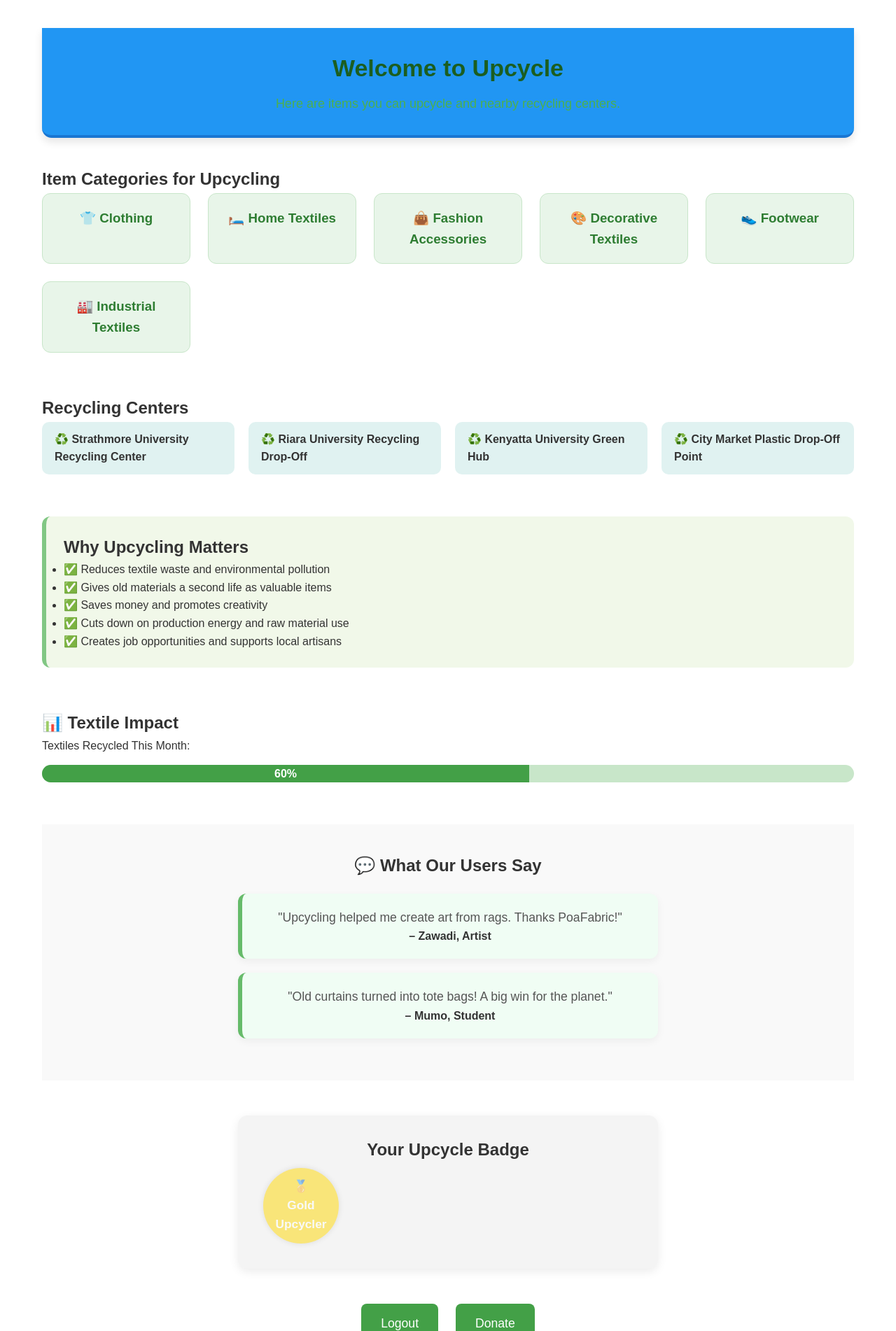
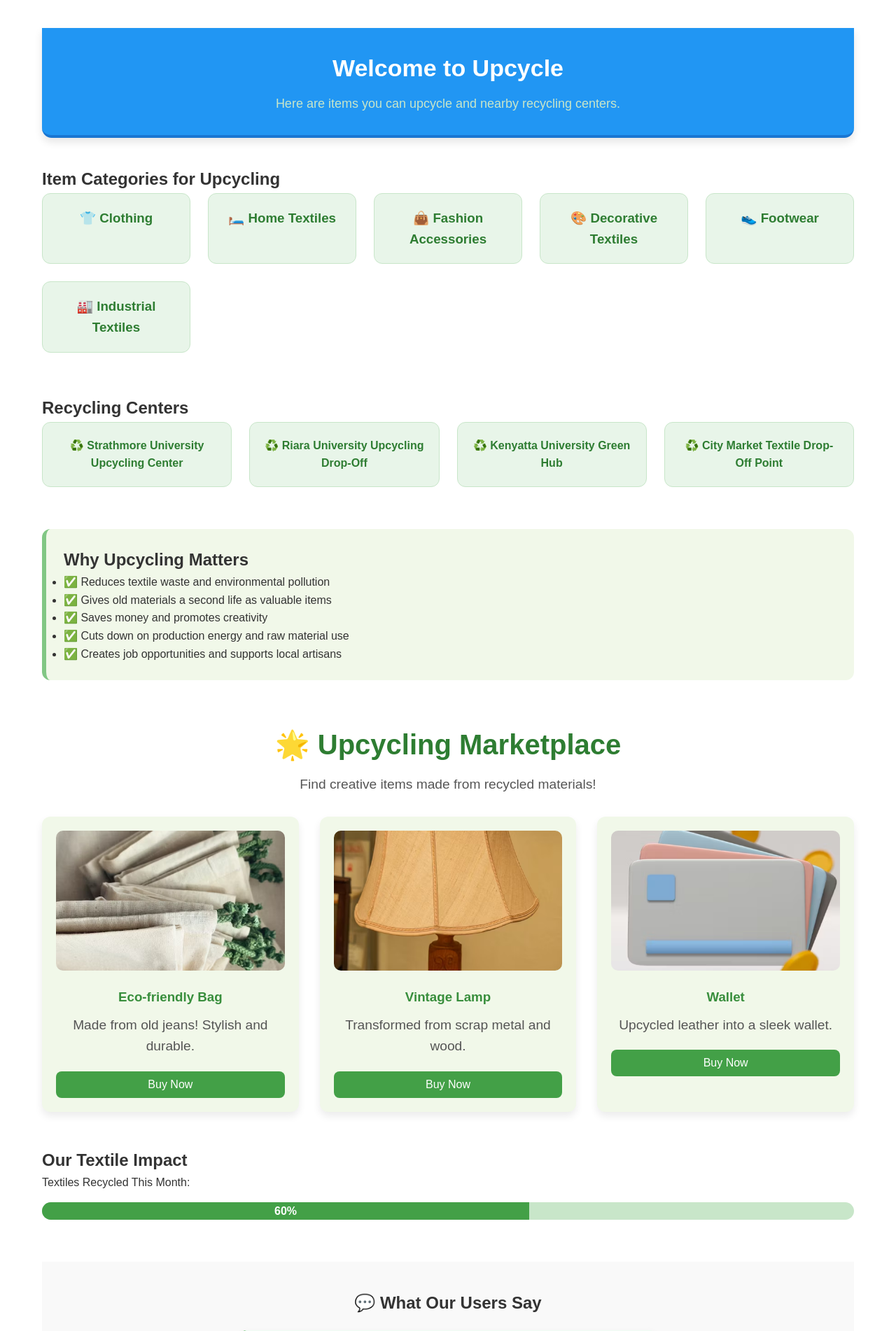
Before and after one commit to taragon/PoaFabric, a Django app: page /upcycler/ in a window 1280 px wide. Shown: the top 1902 px of the page at 70% size. Run offline with Django 4.2, Linux system fonts and the light colour scheme; a user stored in the database is signed in.

Commit message:
adding marketplace to upcycling dashboard

```diff
--- a/user/static/user/styles.css
+++ b/user/static/user/styles.css
@@ -128,20 +128,31 @@ button:hover {
     background-color: #005fa3;
 }
 
+/* ===== General Reset ===== */
+* {
+    margin: 0;
+    padding: 0;
+    box-sizing: border-box;
+}
+
 /* ===== Dashboard Header ===== */
 .dashboard-header {
     text-align: center;
     margin-bottom: 40px;
+    background-color: #1b5e20;
+    padding: 30px 20px;
+    color: white;
+    border-radius: 0 0 20px 20px;
 }
 
 .dashboard-header h1 {
     font-size: 2.8em;
-    color: #1b5e20;
+    color: white;
 }
 
 .dashboard-header p {
     font-size: 1.3em;
-    color: #4caf50;
+    color: #c8e6c9;
 }
 
 /* ===== Sections ===== */
@@ -193,23 +204,33 @@ section {
     color: #444;
 }
 
-/* ===== Centers List ===== */
+/* ===== Recycling Centers ===== */
 .centers-section ul {
     list-style: none;
     padding-left: 0;
     display: grid;
     grid-template-columns: repeat(auto-fit, minmax(250px, 1fr));
-    gap: 20px;
+    gap: 25px;
 }
 
 .centers-section li {
-    background: #e0f2f1;
-    padding: 12px 18px;
-    border-radius: 10px;
-    font-weight: 500;
+    background: #e8f5e9;
+    border: 1px solid #c8e6c9;
+    border-radius: 12px;
+    padding: 20px;
+    font-weight: bold;
+    text-align: center;
+    color: #2e7d32;
+    transition: all 0.3s ease;
+    cursor: pointer;
 }
 
-/* ===== Importance Section & Progress Impact ===== */
+.centers-section li:hover {
+    background-color: #c8e6c9;
+    transform: scale(1.05);
+}
+
+/* ===== Importance Section ===== */
 .importance-section, .progress-impact {
     background: #f1f8e9;
     padding: 25px;
@@ -217,6 +238,7 @@ section {
     border-radius: 12px;
 }
 
+/* ===== Progress Bar ===== */
 .progress-bar {
     background-color: #c8e6c9;
     border-radius: 20px;
@@ -228,13 +250,15 @@ section {
 .progress {
     background-color: #43a047;
     height: 100%;
+    width: 0%;
     text-align: center;
     color: white;
     line-height: 25px;
     font-weight: bold;
+    transition: width 2s ease-in-out;
 }
 
-/* ===== Testimonials ===== */
+/* ===== Testimonials Section ===== */
 .testimonials {
     margin-bottom: 40px;
     background: #f9f9f9;
@@ -255,6 +279,23 @@ section {
 .testimonial-card p {
     font-size: 1.1em;
     color: #555;
+}
+
+/* ===== Testimonial Button ===== */
+.testimonials button {
+    background-color: #43a047;
+    color: white;
+    padding: 12px 24px;
+    font-size: 1em;
+    border: none;
+    border-radius: 8px;
+    margin-top: 20px;
+    transition: background-color 0.3s ease;
+    cursor: pointer;
+}
+
+.testimonials button:hover {
+    background-color: #388e3c;
 }
 
 /* ===== Button Groups (Donate/Logout) ===== */
@@ -281,7 +322,7 @@ section {
     transform: scale(1.05);
 }
 
-/* ===== Badges Section ===== */
+/* ===== Badge Section ===== */
 .badge-section {
     text-align: center;
     margin: 50px auto;
@@ -306,12 +347,12 @@ section {
     background: #bbb;
     font-size: 1.2rem;
     font-weight: bold;
-    color: white;
+    color: black;
     display: flex;
     flex-direction: column;
     justify-content: center;
     align-items: center;
-    opacity: 0.5;
+    opacity: 0.8;
     transform: scale(0.9);
     transition: all 0.3s ease;
     box-shadow: 0 0 10px rgba(0,0,0,0.2);
@@ -334,6 +375,7 @@ section {
     animation: glow 2s infinite alternate;
 }
 
+/* ===== Animations ===== */
 @keyframes bounce {
     0%, 100% { transform: translateY(0); }
     50% { transform: translateY(-10px); }
@@ -365,6 +407,7 @@ iframe {
     width: 100%;
     height: 400px;
 }
+
 
 /* ===== Blue Bar Header for Upcycler Page ===== */
 .blue-bar {
@@ -441,3 +484,72 @@ iframe {
     opacity: 1;
     transform: translateY(0);
 }
+
+/* ===== Marketplace Section ===== */
+.marketplace-section {
+    margin: 50px 0;
+    text-align: center;
+}
+
+.marketplace-section h2 {
+    font-size: 2.5em;
+    color: #2e7d32;
+    margin-bottom: 10px;
+}
+
+.marketplace-section p {
+    font-size: 1.2em;
+    color: #555;
+    margin-bottom: 30px;
+}
+
+.marketplace-grid {
+    display: grid;
+    grid-template-columns: repeat(auto-fit, minmax(250px, 1fr));
+    gap: 30px;
+}
+
+.marketplace-item {
+    background: #f1f8e9;
+    padding: 20px;
+    border-radius: 12px;
+    box-shadow: 0 6px 12px rgba(0,0,0,0.08);
+    transition: transform 0.3s ease, box-shadow 0.3s ease;
+}
+
+.marketplace-item img {
+    width: 100%;
+    height: 200px;
+    object-fit: cover;
+    border-radius: 10px;
+}
+
+.marketplace-item h3 {
+    margin-top: 15px;
+    color: #388e3c;
+}
+
+.marketplace-item p {
+    margin: 10px 0;
+    color: #555;
+}
+
+.buy-btn {
+    background-color: #43a047;
+    color: white;
+    padding: 10px 20px;
+    margin-top: 10px;
+    border: none;
+    border-radius: 8px;
+    cursor: pointer;
+    transition: background-color 0.3s ease;
+}
+
+.buy-btn:hover {
+    background-color: #2e7d32;
+}
+
+.marketplace-item:hover {
+    transform: scale(1.05);
+    box-shadow: 0 8px 16px rgba(0,0,0,0.15);
+}
--- a/user/templates/user/recycler.html
+++ b/user/templates/user/recycler.html
@@ -126,7 +126,7 @@
                 </li>
 
                 <li onclick="toggleContact('center4')">
-                    <strong>♻️ City Market Plastic Drop-Off Point</strong>
+                    <strong>♻️ City Market Textile Drop-Off Point</strong>
                     <div id="center4" class="contact-info" style="display: none;">
                         📍 City Market, Nairobi CBD<br>
                         📞 +254 733 444 555<br>
--- a/user/templates/user/upcycler.html
+++ b/user/templates/user/upcycler.html
@@ -93,7 +93,7 @@
             <h2>Recycling Centers</h2>
             <ul class="recycling-centers">
                 <li onclick="toggleContact('center1')">
-                    <strong>♻️ Strathmore University Recycling Center</strong>
+                    <strong>♻️ Strathmore University Upcycling Center</strong>
                     <div id="center1" class="contact-info" style="display: none;">
                         📍 Madaraka, Nairobi<br>
                         📞 +254 700 123 456<br>
@@ -101,7 +101,7 @@
                     </div>
                 </li>
                 <li onclick="toggleContact('center2')">
-                    <strong>♻️ Riara University Recycling Drop-Off</strong>
+                    <strong>♻️ Riara University Upcycling Drop-Off</strong>
                     <div id="center2" class="contact-info" style="display: none;">
                         📍 Mbagathi Way, Nairobi<br>
                         📞 +254 711 654 321<br>
@@ -117,7 +117,7 @@
                     </div>
                 </li>
                 <li onclick="toggleContact('center4')">
-                    <strong>♻️ City Market Plastic Drop-Off Point</strong>
+                    <strong>♻️ City Market Textile Drop-Off Point</strong>
                     <div id="center4" class="contact-info" style="display: none;">
                         📍 City Market, Nairobi CBD<br>
                         📞 +254 733 444 555<br>
@@ -139,9 +139,38 @@
             </ul>
         </section>
 
+        <section class="marketplace-section">
+            <h2>🌟 Upcycling Marketplace</h2>
+            <p>Find creative items made from recycled materials!</p>
+
+            <div class="marketplace-grid">
+                <div class="marketplace-item">
+                    <img src="/static/user/images/ecobag.avif" alt="Upcycled Bag">
+                    <h3>Eco-friendly Bag</h3>
+                    <p>Made from old jeans! Stylish and durable.</p>
+                    <button class="buy-btn">Buy Now</button>
+                </div>
+
+                <div class="marketplace-item">
+                    <img src="/static/user/images/vintagelamp.avif" alt="Upcycled Lamp">
+                    <h3>Vintage Lamp</h3>
+                    <p>Transformed from scrap metal and wood.</p>
+                    <button class="buy-btn">Buy Now</button>
+                </div>
+
+                <div class="marketplace-item">
+                    <img src="/static/user/images/wallet.avif" alt="Upcycled Wallet">
+                    <h3>Wallet</h3>
+                    <p>Upcycled leather into a sleek wallet.</p>
+                    <button class="buy-btn">Buy Now</button>
+                </div>
+            </div>
+        </section>
+
+
         <!-- TEXTILE IMPACT SECTION -->
         <section class="impact-section">
-            <h2 onclick="toggleSection('impactContent')">📊 Textile Impact</h2>
+            <h2 onclick="toggleSection('impactContent')">Our Textile Impact</h2>
             <div id="impactContent" class="hidden-content">
                 <p>Textiles Recycled This Month:</p>
                 <div class="progress-bar">
@@ -156,11 +185,11 @@
             <div id="testimonialsContent" class="hidden-content">
                 <div class="testimonial-card">
                     <p>"Upcycling helped me create art from rags. Thanks PoaFabric!"</p>
-                    <strong>– Zawadi, Artist</strong>
+                    <strong>– Ryan, Artist</strong>
                 </div>
                 <div class="testimonial-card">
                     <p>"Old curtains turned into tote bags! A big win for the planet."</p>
-                    <strong>– Mumo, Student</strong>
+                    <strong>– NJANJA, Student</strong>
                 </div>
             </div>
         </section>
```
Also changed, not shown: db.sqlite3, user/static/user/images/ecobag.avif (added), user/static/user/images/vintagelamp.avif (added), user/static/user/images/wallet.avif (added).
